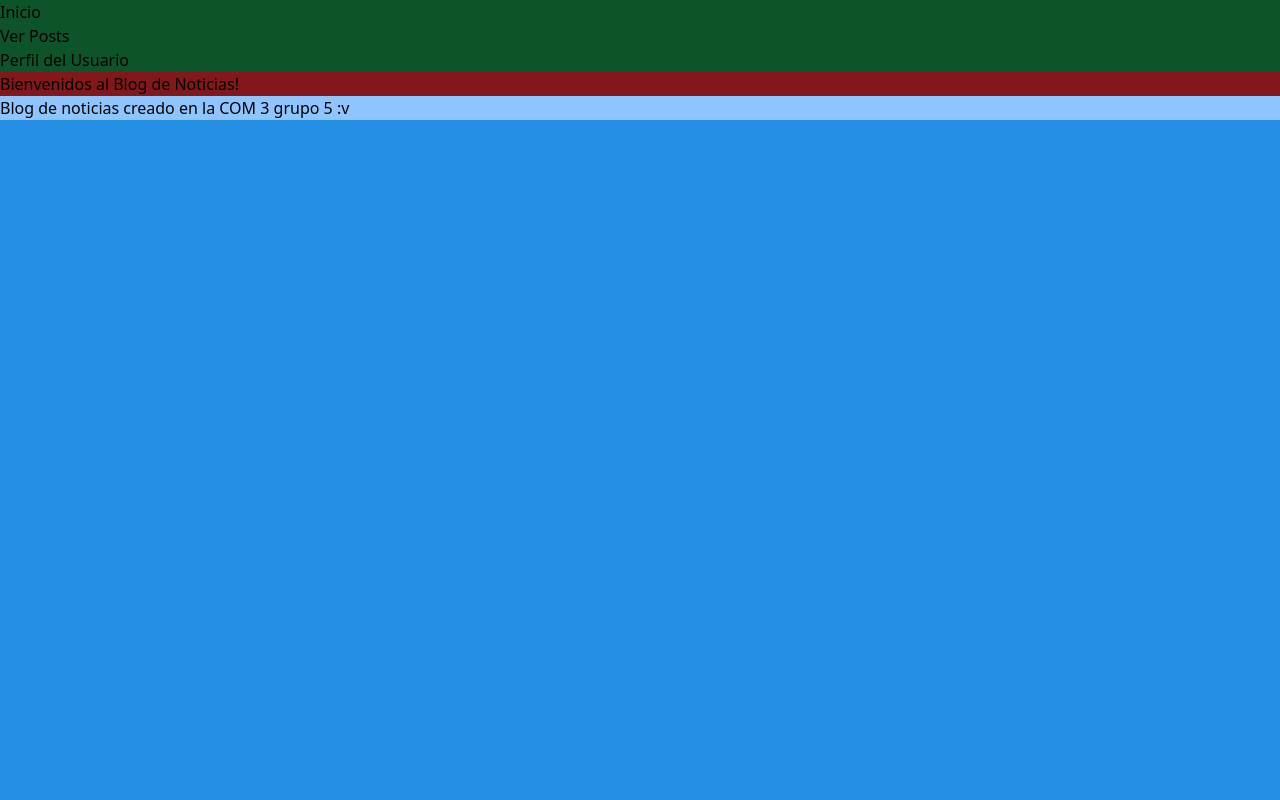
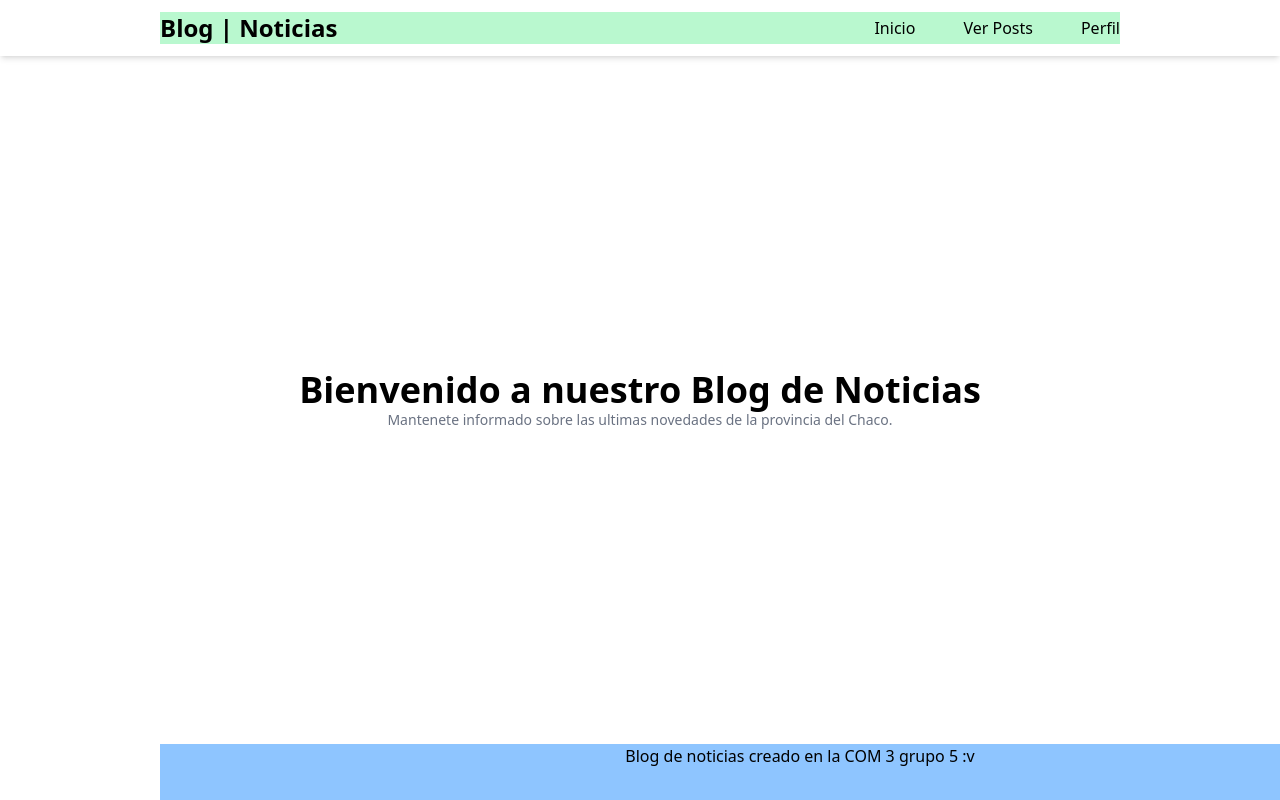
Before and after one commit to lencifps/blog-2025, a Django app: page / in a window 1280 px wide; the page is wider, and only the part inside the window is pictured. Run offline with Django 5.2, Linux system fonts and the light colour scheme.

Commit message:
Refactor layout templates and enhance index page content

```diff
--- a/blog/templates/commons/footer.html
+++ b/blog/templates/commons/footer.html
@@ -1,3 +1,3 @@
-<footer class="bg-blue-300">
+<footer class="bg-blue-300 h-14 container flex justify-center mx-4 md:mx-8 lg:mx-40">
     <p> Blog de noticias creado en la COM 3 grupo 5 :v </p>
 </footer>
--- a/blog/templates/commons/header.html
+++ b/blog/templates/commons/header.html
@@ -1,13 +1,5 @@
-<header class="bg-green-900">
-    <div>
-        <nav>
-
-            <ul>
-                <li><a href="{% url 'home' %}">Inicio</a></li>
-                <li><a href="{% url 'post:post-list' %}">Ver Posts</a></li>
-                <li><a href="{% url 'user:user-profile' %}">Perfil del Usuario</a></li>
-            </ul>
-
-        </nav>
-    </div>
+<header class="h-14 flex justify-center items-center shadow-md">
+  <div class="container flex justify-center items-center mx-4 md:mx-8 lg:mx-40">
+    {% include 'ui/navbar.html' %}
+  </div>
 </header>
--- a/blog/templates/index.html
+++ b/blog/templates/index.html
@@ -2,4 +2,14 @@
 
 {% block title %} Inicio {% endblock title %}
 
-{% block content %} Bienvenidos al Blog de Noticias! {% endblock content %}
+{% block content %}
+
+<div class= "flex flex-col justify-center items-center">
+    <h2 class="font-extrabold text-sm md:text-base lg:text-4xl"> Bienvenido a nuestro Blog de Noticias </h2>
+    <p class="text-sm text-gray-500"> Mantenete informado sobre las ultimas novedades de la provincia del Chaco. </p>
+</div>
+
+
+
+
+{% endblock content %}
--- a/blog/templates/layouts/base-layout.html
+++ b/blog/templates/layouts/base-layout.html
@@ -20,7 +20,7 @@
       }
     </style>
   </head>
-  <body class="min-w-[280px] bg-primary">
+  <body class="min-w-[280px]">
     {% block content_layout %} {% endblock content_layout %}
   </body>
 </html>
--- a/blog/templates/layouts/general-layout.html
+++ b/blog/templates/layouts/general-layout.html
@@ -9,8 +9,10 @@
 {% block content_layout %}
   {% include 'commons/header.html' %}
 
-  <main class="bg-red-900">
-  {% block content %} Carga un Contenido! {% endblock content %}
+  <main class="flex justify-center min-h-[calc(100dvh-56px-56px)] mx-4 md:mx-8 lg:mx-40">
+    <div class="container flex justify-center items-center">
+      {% block content %} Carga un Contenido! {% endblock content %}
+    </div>
   </main>
 
  {% include 'commons/footer.html' %}
--- /dev/null
+++ b/blog/templates/ui/navbar.html
@@ -0,0 +1,8 @@
+<nav class="w-full flex justify-between items-center bg-green-200">
+  <h1 class="font-extrabold text-sm md:text-base lg:text-2xl"> Blog | Noticias </h1>
+  <ul class="flex gap-3 md:gap-8 lg:gap-12">
+      <li><a href="{% url 'home' %}">Inicio</a></li>
+      <li><a href="{% url 'post:post-list' %}">Ver Posts</a></li>
+      <li><a href="{% url 'user:user-profile' %}">Perfil</a></li>
+  </ul>
+</nav>
```
